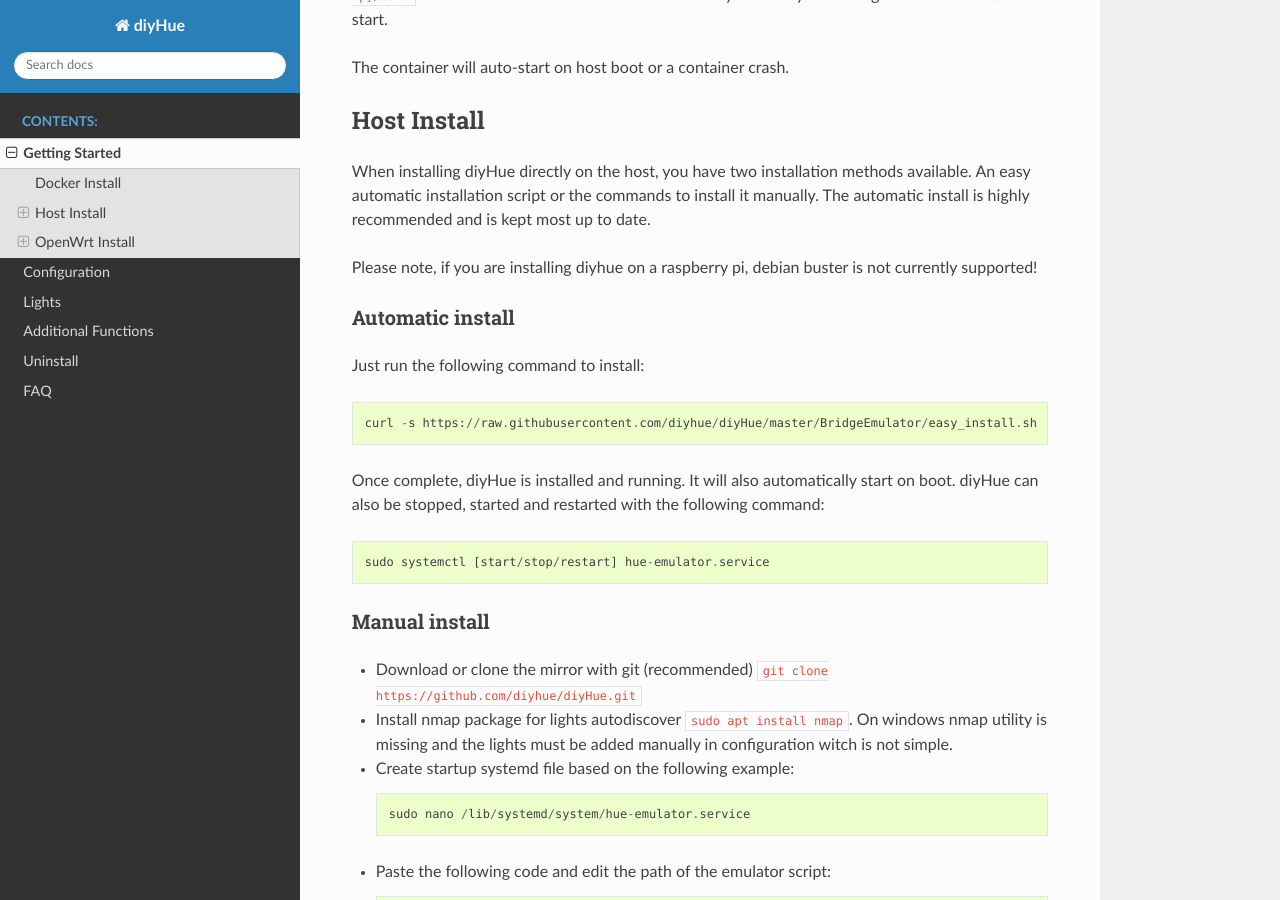
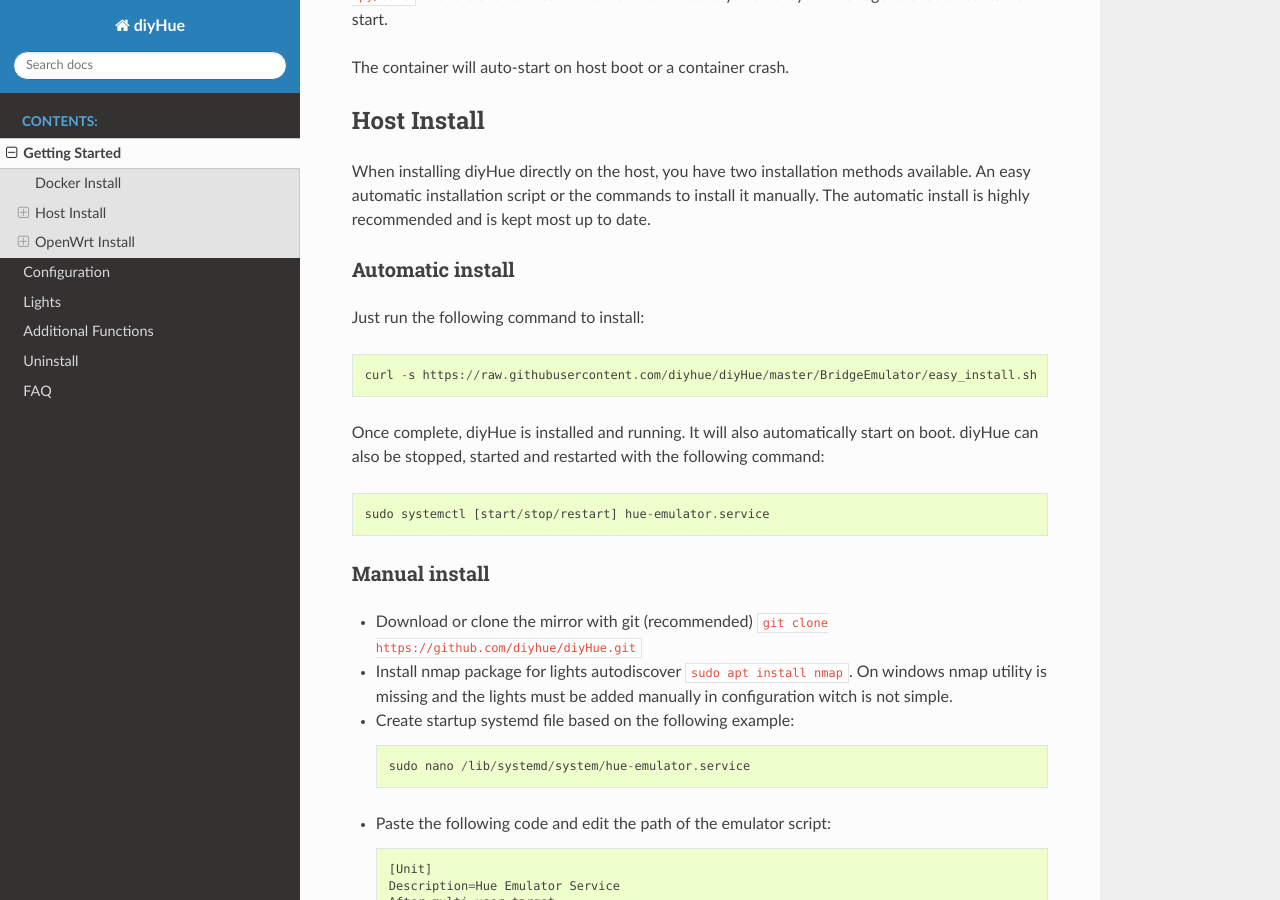
Before and after one commit to diyhue/ReadTheDocs, a Sphinx documentation site: the page built from source/getting_started.rst, in a window 1280 px wide and 900 px high, scrolled down 1281 px. Built offline with Sphinx 7.4.7 and the Read the Docs theme 2.0.0, drawn with Linux system fonts in a browser that asks for light colours.

```diff
--- a/source/getting_started.rst
+++ b/source/getting_started.rst
@@ -32,8 +32,6 @@
 ------------
 
 When installing diyHue directly on the host, you have two installation methods available. An easy automatic installation script or the commands to install it manually. The automatic install is highly recommended and is kept most up to date.
-
-Please note, if you are installing diyhue on a raspberry pi, debian buster is not currently supported!
 
 Automatic install
 ~~~~~~~~~~~~~~~~~
```
